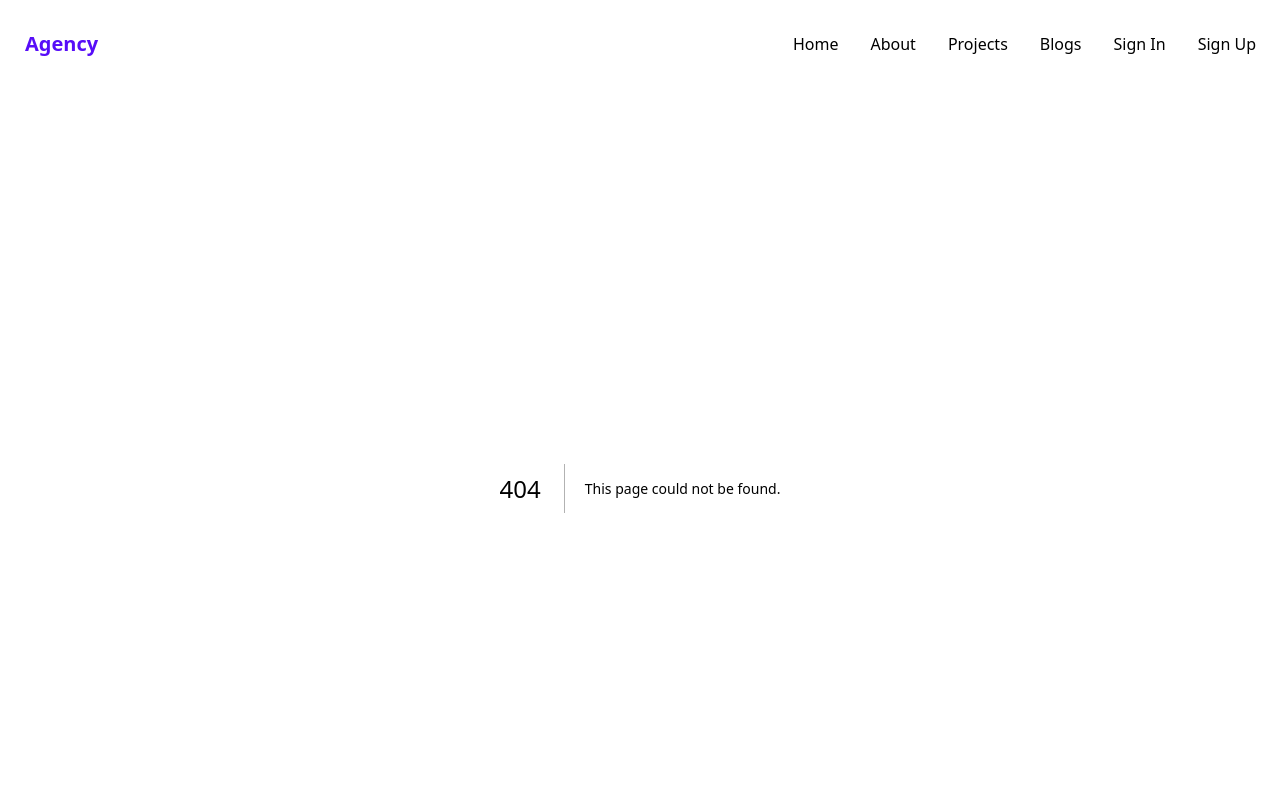
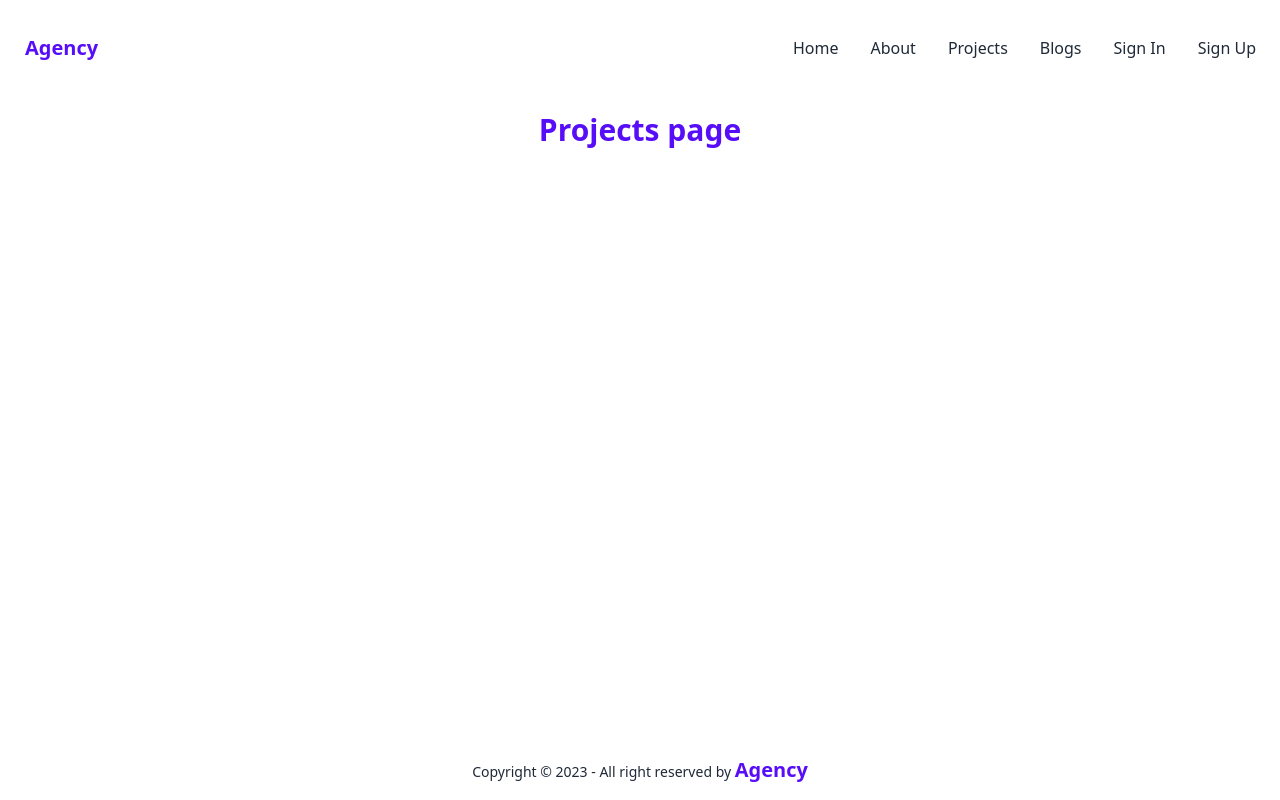
Before and after one commit to creative-ally/agency-site, a Next.js app: page /projects in a window 1280 px wide. Before the commit this address had no page. Shown: the top 800 px of the page. Built offline with nearby package versions, Linux system fonts and the light colour scheme.

Commit message:
some modification and pages added

```diff
--- /dev/null
+++ b/app/about/page.js
@@ -0,0 +1,9 @@
+export default function Page() {
+  return (
+    <div className="my-4">
+      <h1 className="text-center font-bold text-primary text-3xl">
+        About page
+      </h1>
+    </div>
+  );
+}
--- /dev/null
+++ b/app/blogs/page.js
@@ -0,0 +1,9 @@
+export default function Page() {
+  return (
+    <div className="my-4">
+      <h1 className="text-center font-bold text-primary text-3xl">
+        Blogs page
+      </h1>
+    </div>
+  );
+}
--- /dev/null
+++ b/app/projects/page.js
@@ -0,0 +1,9 @@
+export default function Home() {
+  return (
+    <div className="my-4">
+      <h1 className="text-center font-bold text-primary text-3xl">
+        Projects page
+      </h1>
+    </div>
+  );
+}
--- a/components/Shared/Footer.jsx
+++ b/components/Shared/Footer.jsx
@@ -13,7 +13,7 @@ const Footer = () => {
       variants={fromBottomVariants}
       initial="hidden"
       whileInView="show"
-      className={`${styles.xPaddings} pt-5 mt-auto relative`}
+      className={`${styles.xPaddings} pt-6 mt-auto relative`}
     >
       <div className="footer footer-center p-4">
         <div>
--- a/components/Shared/Header.jsx
+++ b/components/Shared/Header.jsx
@@ -34,13 +34,13 @@ const Header = () => {
       variants={fromTopVariants}
       initial="hidden"
       whileInView="show"
-      className={`${styles.xPaddings} py-3 relative`}
+      className={`${styles.xPaddings} py-4 relative`}
     >
       <div className="navbar">
         <div className="navbar-start">
-          <button className="btn btn-ghost normal-case text-xs sm:text-sm md:text-xl">
+          <button className="btn btn-ghost normal-case text-lg sm:text-sm md:text-xl">
             <Link href={'/'}>
-              <span className="text-primary font-bold">Agency</span>
+              <span className="text-primary font-extrabold">Agency</span>
             </Link>
           </button>
         </div>
```
